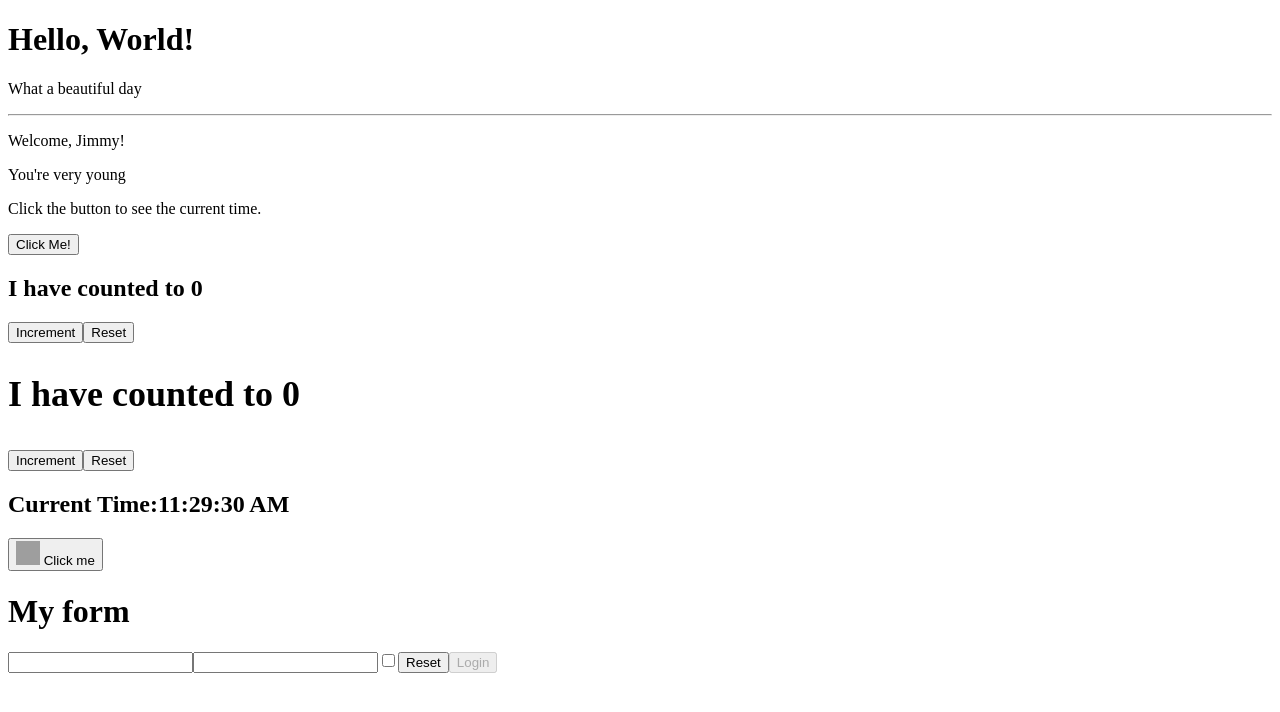
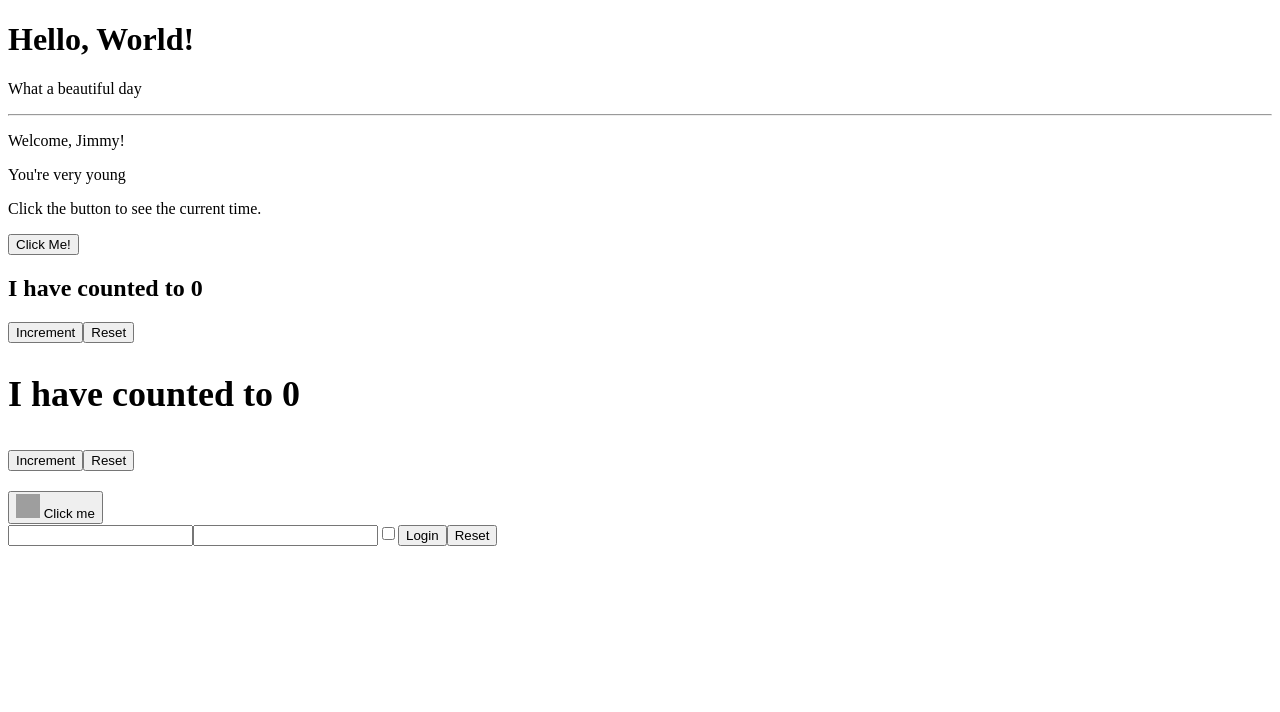
Before and after one commit to gabrieleprovenzano/react, a React (Vite) app in the folder latest/: page / in a window 1280 px wide. Shown: the top 712 px of the page. Built offline with nearby package versions, Linux system fonts and the light colour scheme; grey boxes are pictures that could not be loaded.

Commit message:
Add files via upload

```diff
--- a/latest/src/App.jsx
+++ b/latest/src/App.jsx
@@ -1,11 +1,10 @@
 import { AlertClock } from "./AlertClock";
-import { Clock } from "./Clock";
 import { Counter } from "./Counter";
 import { CounterDisplay } from "./CounterDisplay";
 import { HelloWorld } from "./HelloWorld";
 import { MouseClicker } from "./MouseClicker";
+import { MyUncontrolledForm } from "./MyUncontrolledForm";
 import Welcome  from "./Welcome";
-import { WelcomeForm } from "./WelcomeForm";
 import { YourAge } from "./YourAgeIs";
 
 export function App() {
@@ -19,8 +18,7 @@
         <AlertClock />
         <Counter />
         <CounterDisplay />
-        <Clock />
         <MouseClicker />
-        <WelcomeForm />
+        <MyUncontrolledForm />
     </div>
 )}
--- /dev/null
+++ b/latest/src/MyUncontrolledForm.jsx
@@ -0,0 +1,26 @@
+export function MyUncontrolledForm() {
+    function handleFormSubmit(event) {
+        event.preventDefault()
+
+        const username = event.target.elements.namedItem("username").value
+        const password = event.target.elements.namedItem("password").value
+        const session = event.target.elements.namedItem("session").value
+
+        const data = {
+            username,
+            password,
+            session
+        }
+
+        console.log(data);
+    }
+    return (
+        <form>
+            <input name="username" />
+            <input name="password" type="password" />
+            <input name="session" type="checkbox" />
+            <button>Login</button>
+            <button type="reset">Reset</button>
+        </form>
+    )
+}
```
